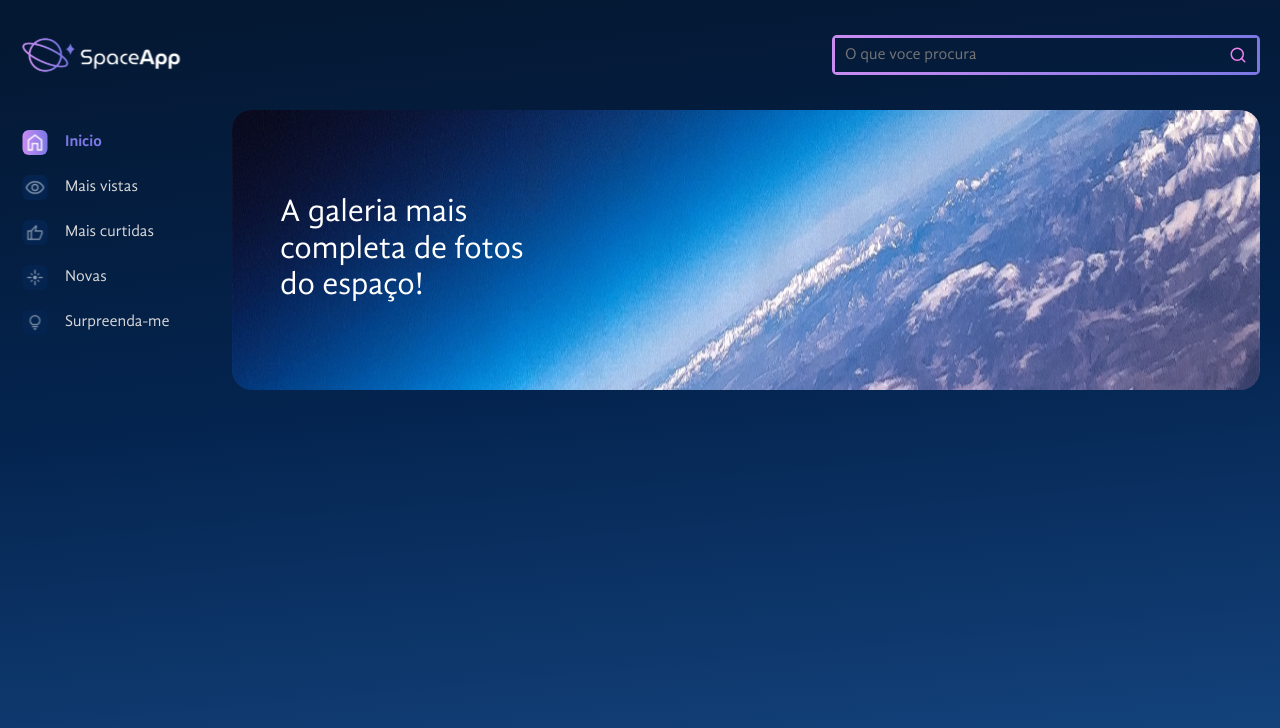
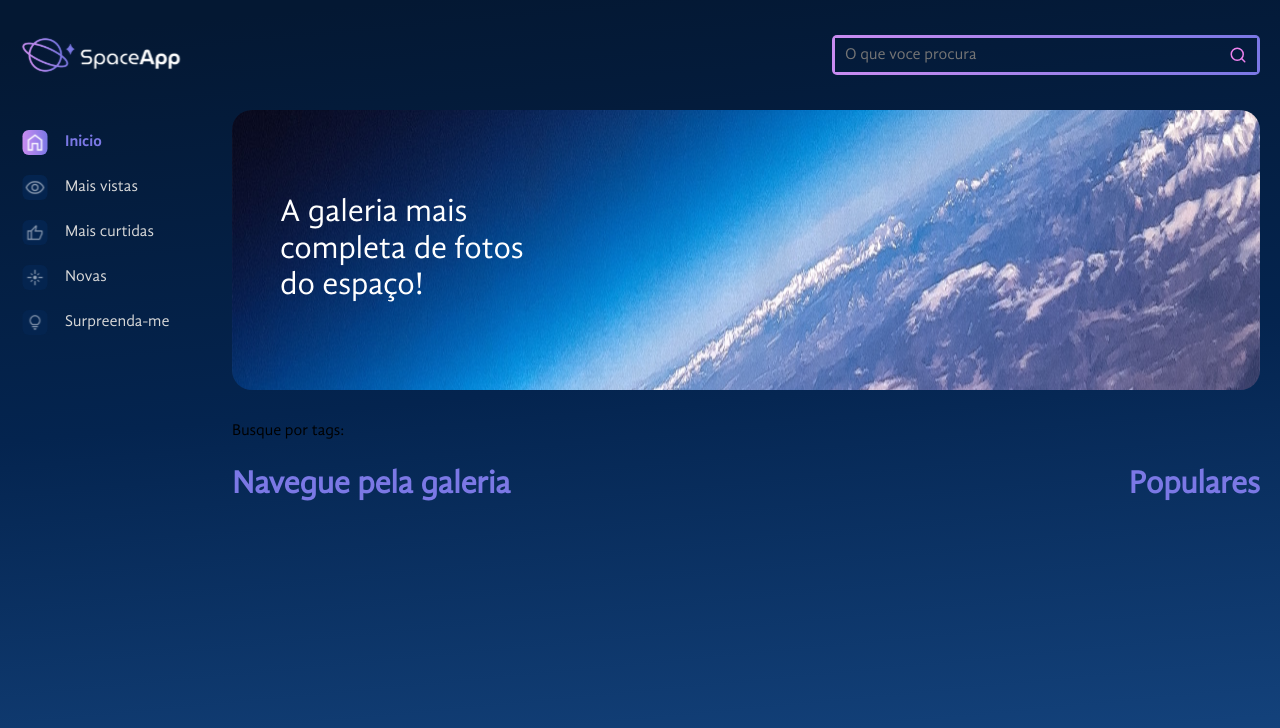
Before and after one commit to ThomazHilario/React-One, a React (Vite) app in the folder space-app/: page / in a window 1280 px wide. Shown: the top 728 px of the page. Built offline with nearby package versions, Linux system fonts and the light colour scheme.

Commit message:
feat: Gallery.jsx
- Criar a estrutura da galeria de fotos do space-app.

```diff
--- a/space-app/src/App.jsx
+++ b/space-app/src/App.jsx
@@ -10,6 +10,7 @@ import { MenuDialog } from './Components/Menu/menu-dialog'
 import { Input } from './Components/Input'
 import { Aside } from './Components/Aside'
 import { Banner } from './Components/Banner'
+import { Gallery } from './Components/Gallery'
 
 
 const ContainerApp = styled.div`
@@ -27,6 +28,10 @@ const MainStyled = styled.main`
 
 const ContainerArticle = styled.article`
   width: 100%;
+  display: flex;
+  flex-direction: column;
+  flex-grow: 1;
+  gap: 2rem;
 `
 
 function App() {
@@ -49,6 +54,8 @@ function App() {
 
             <ContainerArticle>
               <Banner/>
+
+              <Gallery/>
             </ContainerArticle>
           </MainStyled>
         </Container>
--- a/space-app/src/Components/Aside/index.jsx
+++ b/space-app/src/Components/Aside/index.jsx
@@ -7,7 +7,7 @@ const AsideStyled = styled.aside`
 
     display: none;
 
-    @media screen and (min-width:580px){
+    @media screen and (min-width:768px){
         display: block;
     }
 `
--- /dev/null
+++ b/space-app/src/Components/Gallery/index.jsx
@@ -0,0 +1,52 @@
+import { Title } from "../Title"
+import { Tags } from "./tags"
+
+// styled Components
+import styled from "styled-components"
+
+const GalleryContainer = styled.div`
+    display: flex;
+    flex-wrap: wrap;
+`
+
+const GalleryContent = styled.section`
+    width:100%;
+    display: flex;
+    align-items: center;
+    flex-direction: column;
+    transition: 0.7s;
+
+    @media screen and (min-width:768px){
+        width: auto;
+        align-items: start;
+        flex-grow: 1;
+    }
+`
+
+const PopularContainer = styled.section`
+    width: 100%;
+    display: flex;
+    flex-direction: column;
+    align-items: center;
+
+    @media screen and (min-width:768px){
+        width: auto;
+    }
+`
+
+export const Gallery = () => {
+    return(
+        <div>
+            <Tags />
+            <GalleryContainer>
+                <GalleryContent>
+                    <Title>Navegue pela galeria</Title>
+                </GalleryContent>
+
+                <PopularContainer>
+                    <Title $align='center'>Populares</Title>
+                </PopularContainer>
+            </GalleryContainer>
+        </div>
+    )
+}
--- /dev/null
+++ b/space-app/src/Components/Gallery/tags.jsx
@@ -0,0 +1,7 @@
+export const Tags = () => {
+    return(
+        <div>
+            Busque por tags:
+        </div>
+    )
+}
--- a/space-app/src/Components/Header/index.jsx
+++ b/space-app/src/Components/Header/index.jsx
@@ -9,7 +9,7 @@ export const Header = styled.header`
 
     /* img */
     img{
-        height:50px
+        height:50px;
     }
 
     & > .container__input{
@@ -40,7 +40,7 @@ export const Header = styled.header`
         border: 0px;
     }
 
-    @media screen and (min-width:580px){
+    @media screen and (min-width:768px){
         & > .container__input > .radius > input{
             width: 30vw;
         }
--- a/space-app/src/Components/Menu/menu-dialog.jsx
+++ b/space-app/src/Components/Menu/menu-dialog.jsx
@@ -14,7 +14,7 @@ const DialogTrigger = styled(Dialog.Trigger)`
     background-color: transparent;
     border: 0;
 
-    @media screen and (min-width:580px){
+    @media screen and (min-width:768px){
         display: none;
     }
 `
--- /dev/null
+++ b/space-app/src/Components/Title/index.jsx
@@ -0,0 +1,7 @@
+import styled from "styled-components";
+
+export const Title = styled.h2`
+    color: rgba(123, 120, 229, 1);
+    font-size: 2rem;
+    text-align: ${props => props.$align ? props.$align : ''};
+`
```
